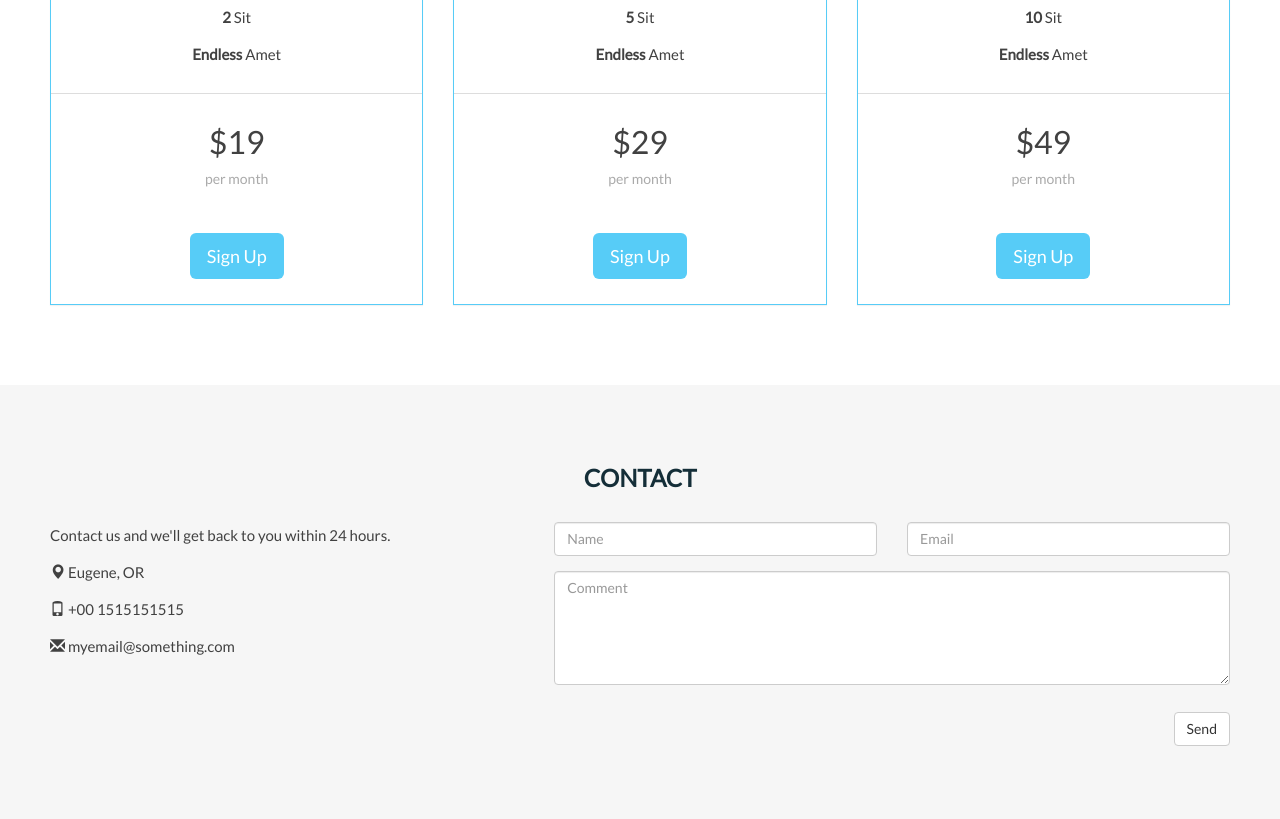
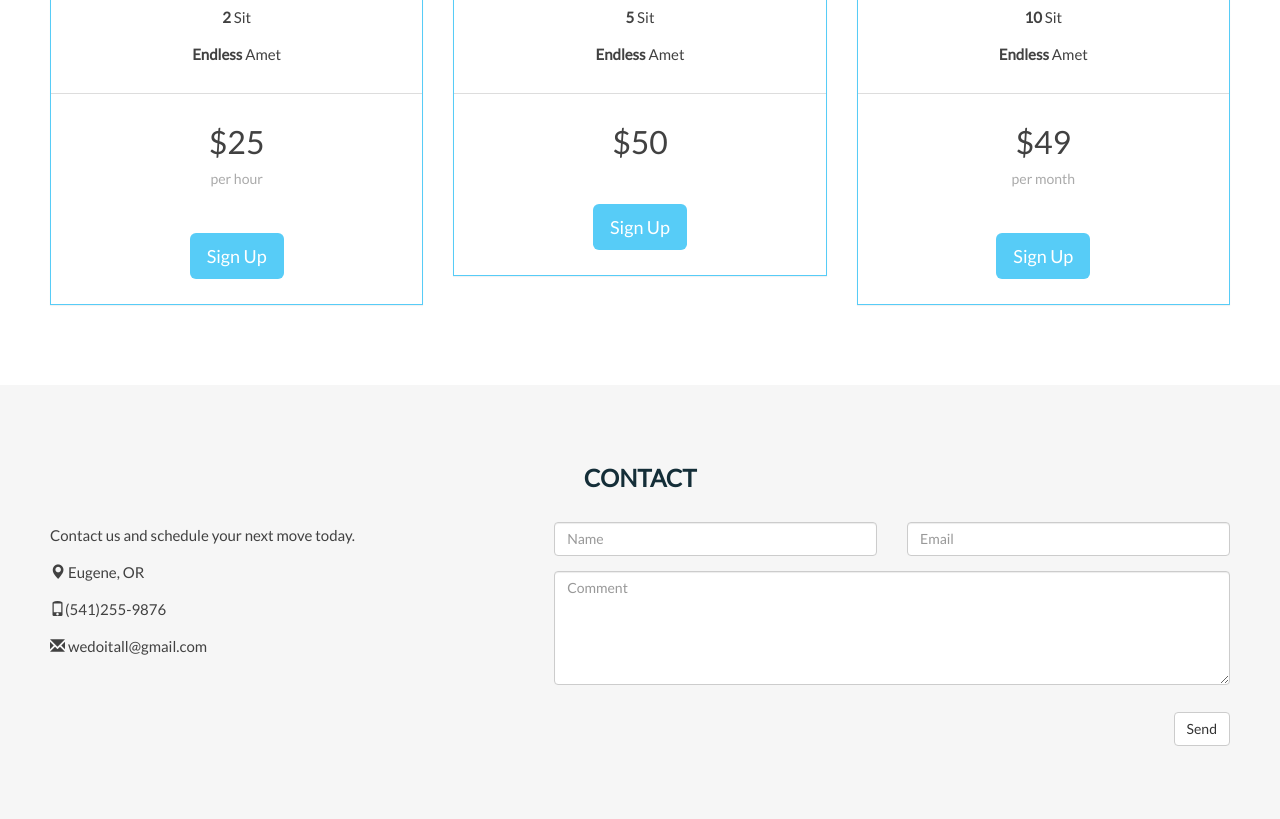
Before and after one commit to WeDoItAll/We-Do-It-All, a plain HTML site: page index.html in a window 1280 px wide. Shown: the part 3820-4639 px from the top of the page. Drawn offline with nearby package versions, Linux system fonts and the light colour scheme; some packages are replaced by stand-ins of ours; grey boxes are pictures that could not be loaded.

Commit message:
Out Of Date Changes
Push just in case

```diff
--- a/index.html
+++ b/index.html
@@ -384,8 +384,8 @@
           <p><strong>Endless</strong> Amet</p>
         </div>
         <div class="panel-footer">
-          <h3>$19</h3>
-          <h4>per month</h4>
+          <h3>$25</h3>
+          <h4>per hour</h4>
           <button class="btn btn-lg">Sign Up</button>
         </div>
       </div>
@@ -403,8 +403,8 @@
           <p><strong>Endless</strong> Amet</p>
         </div>
         <div class="panel-footer">
-          <h3>$29</h3>
-          <h4>per month</h4>
+          <h3>$50</h3>
+          <h4></h4>
           <button class="btn btn-lg">Sign Up</button>
         </div>
       </div>
@@ -436,10 +436,10 @@
   <h2 class="text-center">CONTACT</h2>
   <div class="row">
     <div class="col-sm-5">
-      <p>Contact us and we'll get back to you within 24 hours.</p>
+      <p>Contact us and schedule your next move today.</p>
       <p><span class="glyphicon glyphicon-map-marker"></span> Eugene, OR</p>
-      <p><span class="glyphicon glyphicon-phone"></span> +00 1515151515</p>
-      <p><span class="glyphicon glyphicon-envelope"></span> myemail@something.com</p>
+      <p><span class="glyphicon glyphicon-phone"></span>(541)255-9876</p>
+      <p><span class="glyphicon glyphicon-envelope"></span> wedoitall@gmail.com</p>
     </div>
     <div class="col-sm-7 slideanim">
       <div class="row">
```
